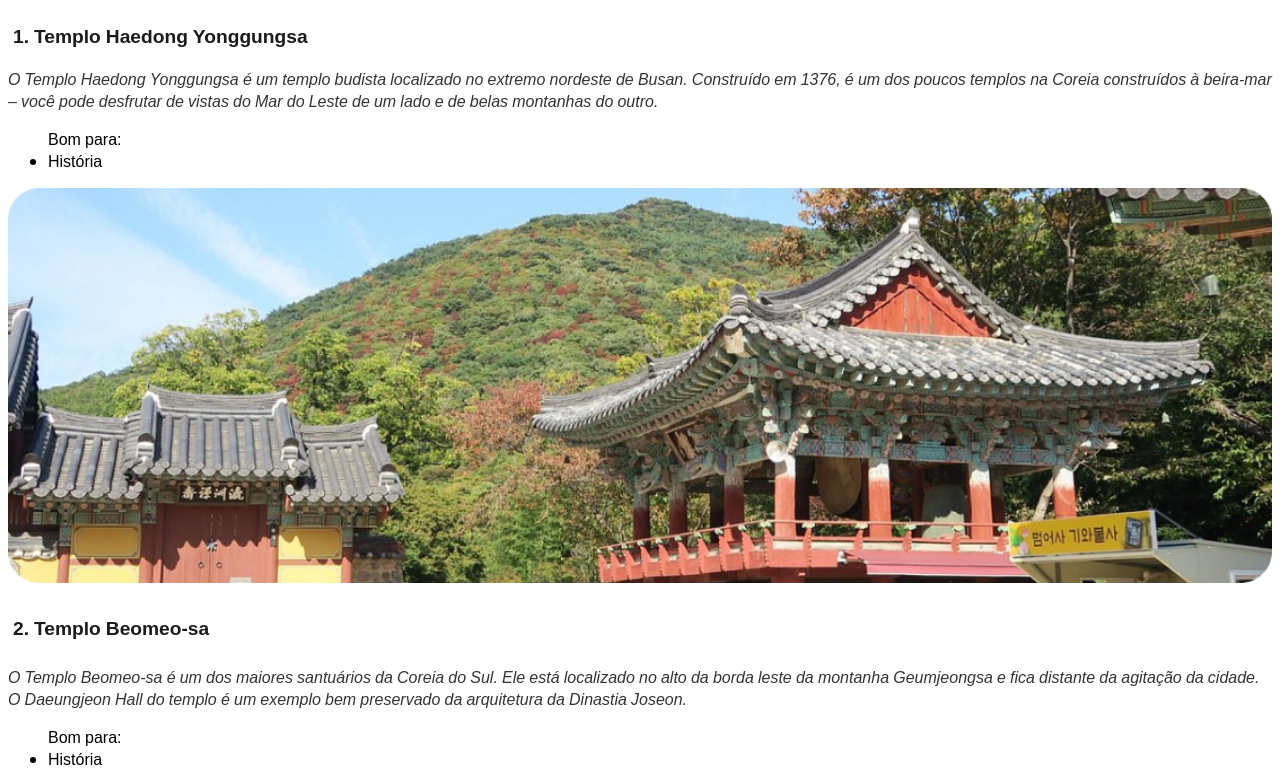
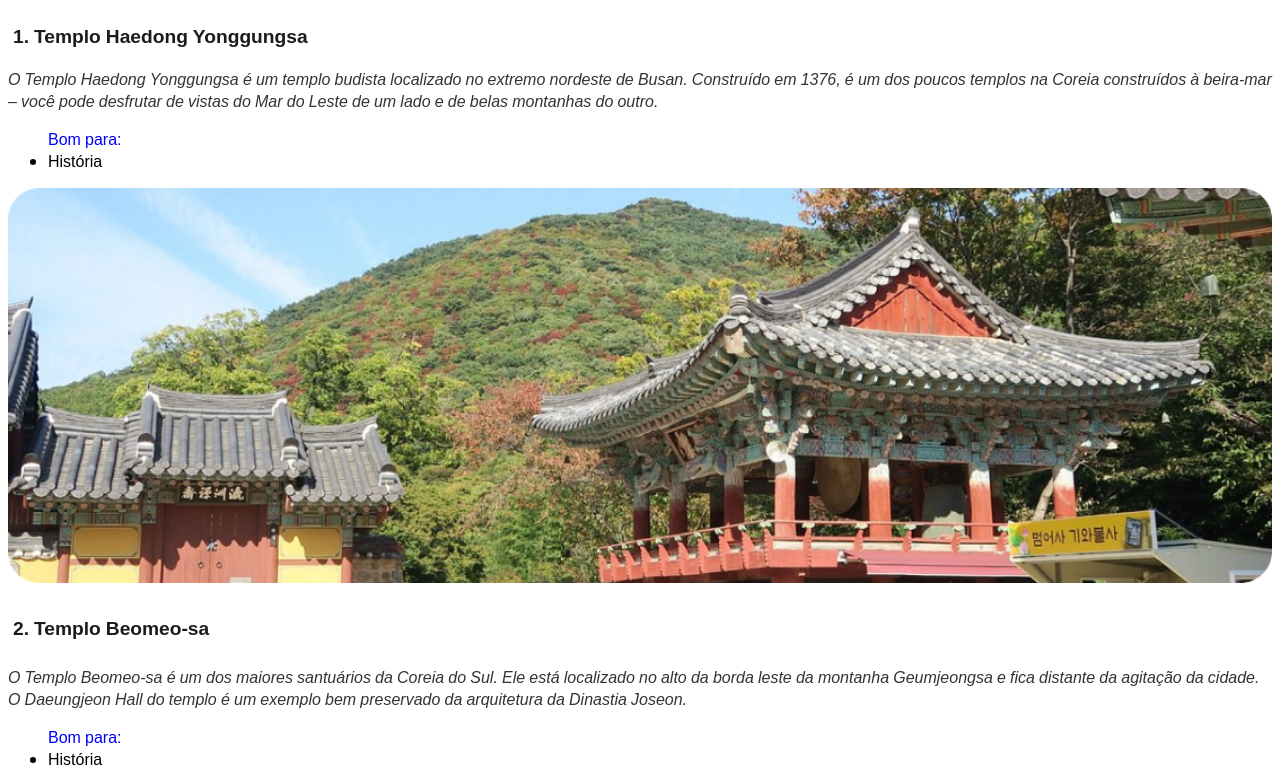
Before and after one commit to ClaiverX/projeto-locais-turisticos, a plain HTML site: page index.html in a window 1280 px wide. Shown: the part 1824-2608 px from the top of the page. Drawn offline with Linux system fonts and the light colour scheme.

Commit message:
colocando cores no bom para e finalizando o projeto 100%

```diff
--- a/index.html
+++ b/index.html
@@ -23,13 +23,13 @@
       <img src="assets/img-templo.png" alt="">
       <h3>1. Templo Haedong Yonggungsa </h3>
       <p>O Templo Haedong Yonggungsa é um templo budista localizado no extremo nordeste de Busan. Construído em 1376, é um dos poucos templos na Coreia construídos à beira-mar – você pode desfrutar de vistas do Mar do Leste de um lado e de belas montanhas do outro.</p>
-      <ul>Bom para:
+      <ul class="bom-para">Bom para:
       <li>História</li>
       </ul>
      <img src="assets/img-templo-beomeo.png" alt="">
      <h4>2. Templo Beomeo-sa</h4>
      <p>O Templo Beomeo-sa é um dos maiores santuários da Coreia do Sul. Ele está localizado no alto da borda leste da montanha Geumjeongsa e fica distante da agitação da cidade. O Daeungjeon Hall do templo é um exemplo bem preservado da arquitetura da Dinastia Joseon.</p>
-     <ul>Bom para:
+     <ul class="bom-para">Bom para:
      <li>História</li>
      </ul>
      <img src="assets/img-parque-Yongdusan.png" alt="">
--- a/style.css
+++ b/style.css
@@ -44,6 +44,10 @@ p {
 
 }
 
+li {
+  color: black;
+}
+
  li::marker {
   color: black;
 }
@@ -75,3 +79,7 @@ footer {
   text-align: center;
   margin-top: 40px;
 }
+
+.bom-para {
+  color:blue;
+}
```
